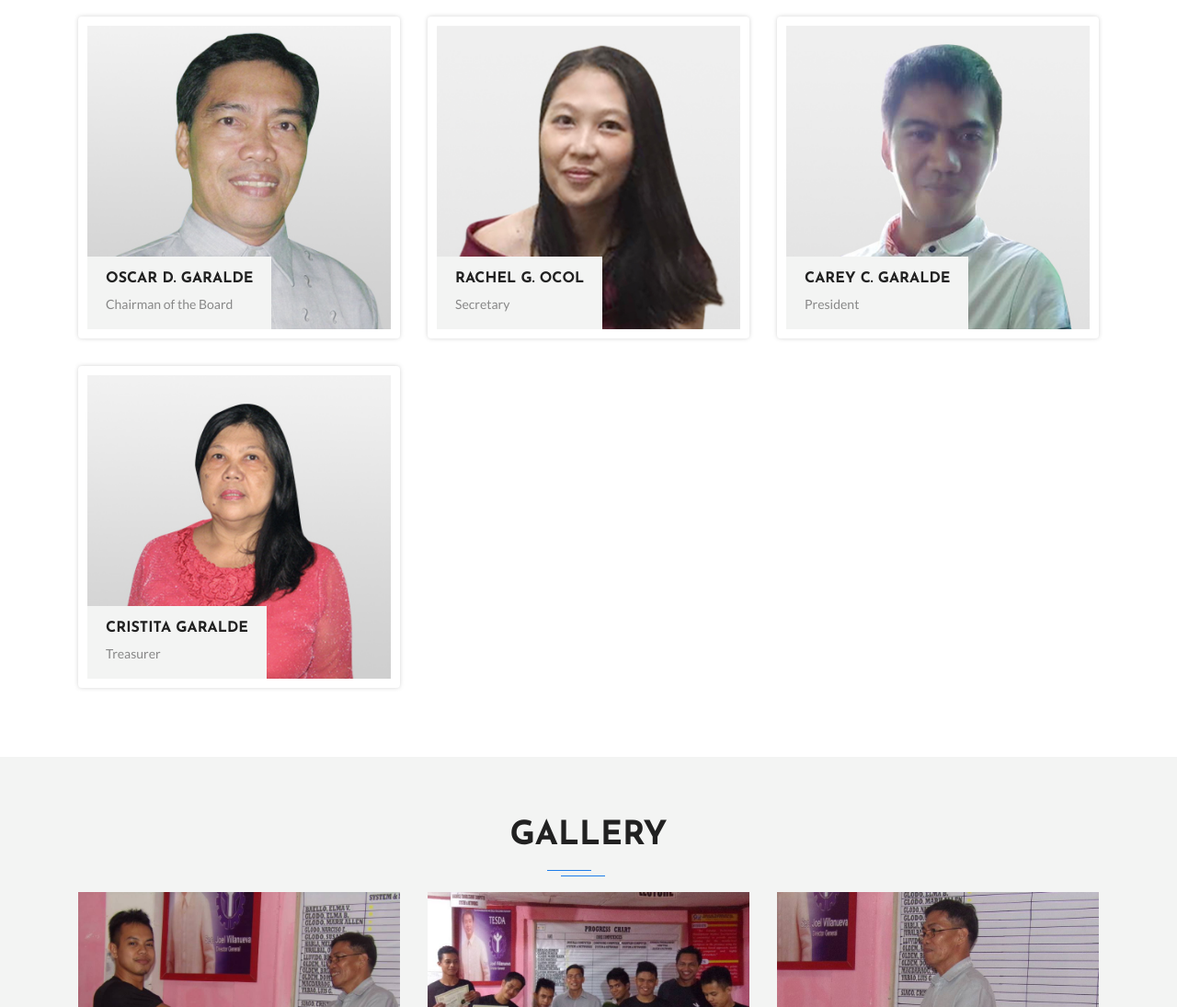
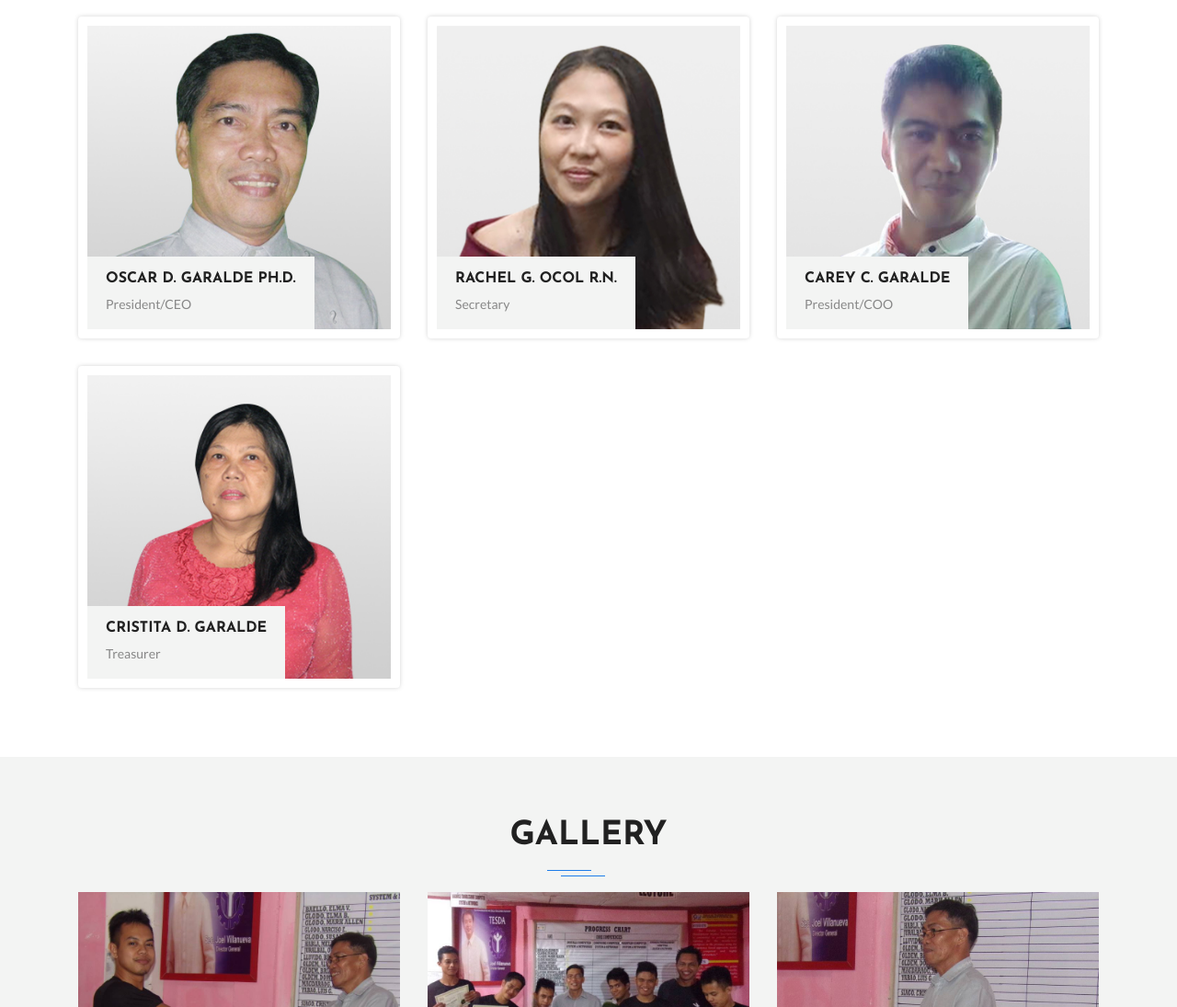
Before and after one commit to mathew36c/garalde-tech, a plain HTML site: page index.html in a window 1280 px wide. Shown: the part 2083-3178 px from the top of the page at 92% size. Drawn offline with Linux system fonts and the light colour scheme; files whose address does not match are found by name.

Commit message:
revision 2

```diff
--- a/index.html
+++ b/index.html
@@ -257,8 +257,8 @@
                 <img class="img-fluid" src="assets/img/team/profile1.jpg" alt="">
               </div>
               <div class="info-text">
-                <h3><a href="#">OSCAR D. GARALDE</a></h3>
-                <p>Chairman of the Board</p>
+                <h3><a href="#">OSCAR D. GARALDE Ph.D.</a></h3>
+                <p>President/CEO</p>
               </div>
             </div>
             <!-- Team Item Ends -->
@@ -270,7 +270,7 @@
                 <img class="img-fluid" src="assets/img/team/profile4.jpg" alt="">
               </div>
               <div class="info-text">
-                <h3><a href="#">Rachel G. Ocol</a></h3>
+                <h3><a href="#">Rachel G. Ocol R.N.</a></h3>
                 <p>Secretary</p>
               </div>
             </div>
@@ -285,7 +285,7 @@
               </div>
               <div class="info-text">
                 <h3><a href="#">Carey C. Garalde</a></h3>
-                <p>President</p>
+                <p>President/COO</p>
               </div>
             </div>
             <!-- Team Item Ends -->
@@ -298,7 +298,7 @@
                 <img class="img-fluid" src="assets/img/team/profile2.jpg" alt="">
               </div>
               <div class="info-text">
-                <h3><a href="#">Cristita Garalde</a></h3>
+                <h3><a href="#">Cristita D. Garalde</a></h3>
                 <p>Treasurer</p>
               </div>
             </div>
@@ -605,6 +605,7 @@
     	<i class="lni-chevron-up"></i>
     </a>
 
+    <!-- LOADER
     <div id="preloader">
       <div class="sk-circle">
         <div class="sk-circle1 sk-child"></div>
@@ -620,7 +621,7 @@
         <div class="sk-circle11 sk-child"></div>
         <div class="sk-circle12 sk-child"></div>
       </div>
-    </div>
+    </div>-->
 
     <!-- jQuery first, then Popper.js, then Bootstrap JS -->
     <script src="assets/js/jquery-min.js"></script>
```
